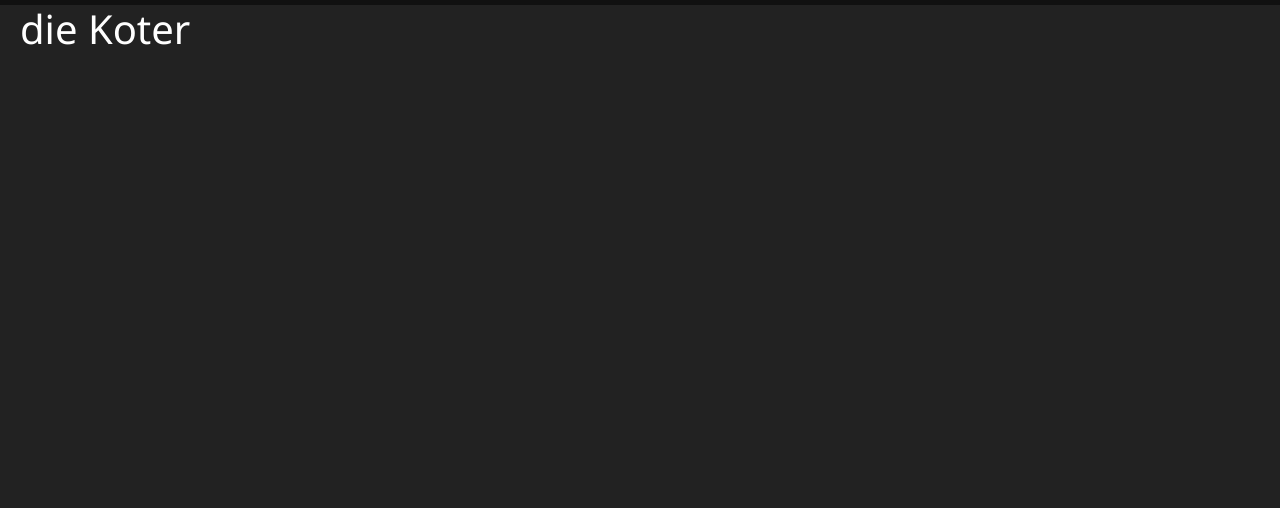
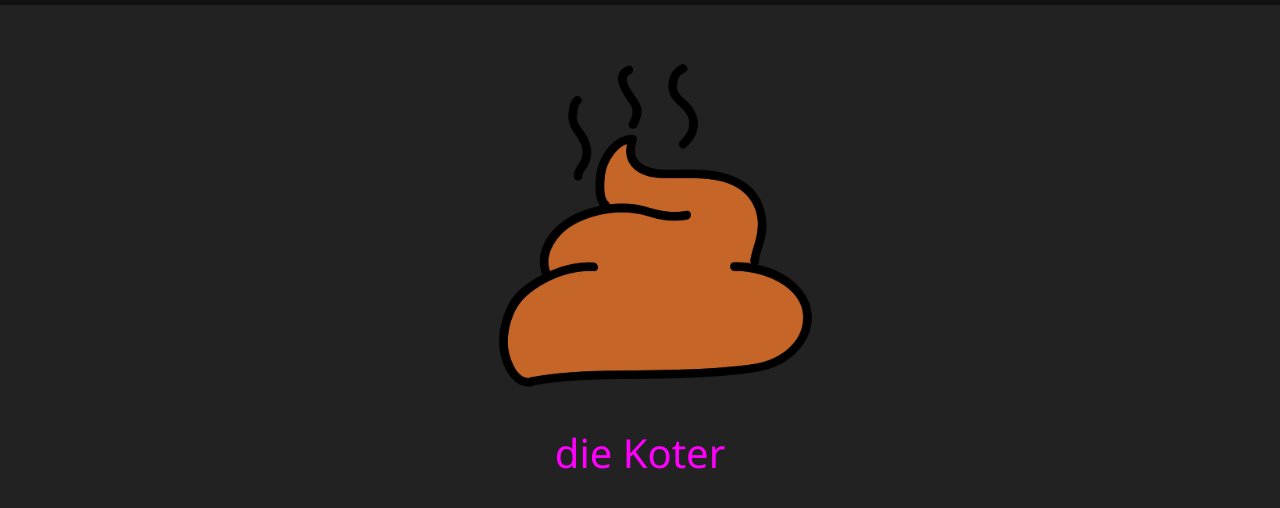
Before and after one commit to die-Koter/die-koter.github.io, a plain HTML site: page index.html in a window 1280 px wide. Shown: the part 52-560 px from the top of the page. Drawn offline with nearby package versions, Linux system fonts and the light colour scheme.

Commit message:
Update index.html

```diff
--- a/index.html
+++ b/index.html
@@ -33,8 +33,9 @@
             </li>
         </div>
       </div>
-    </nav>
+    </nav><br />
 
-    <h1>die Koter</h1>
+    <center><img src="images/scheiße.png" height="400" width="400" alt="" /></center>
+    <h1 class="text-center" style="color: magenta;">die Koter</h1>
   </body>
 </html>
```
